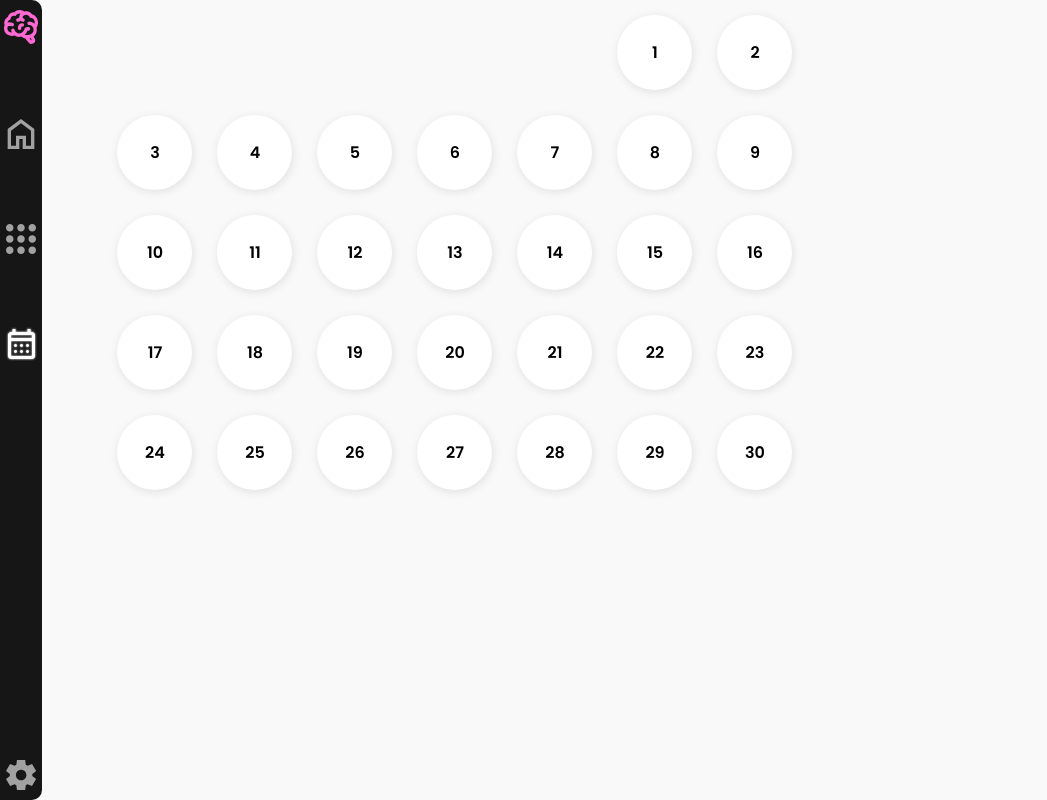
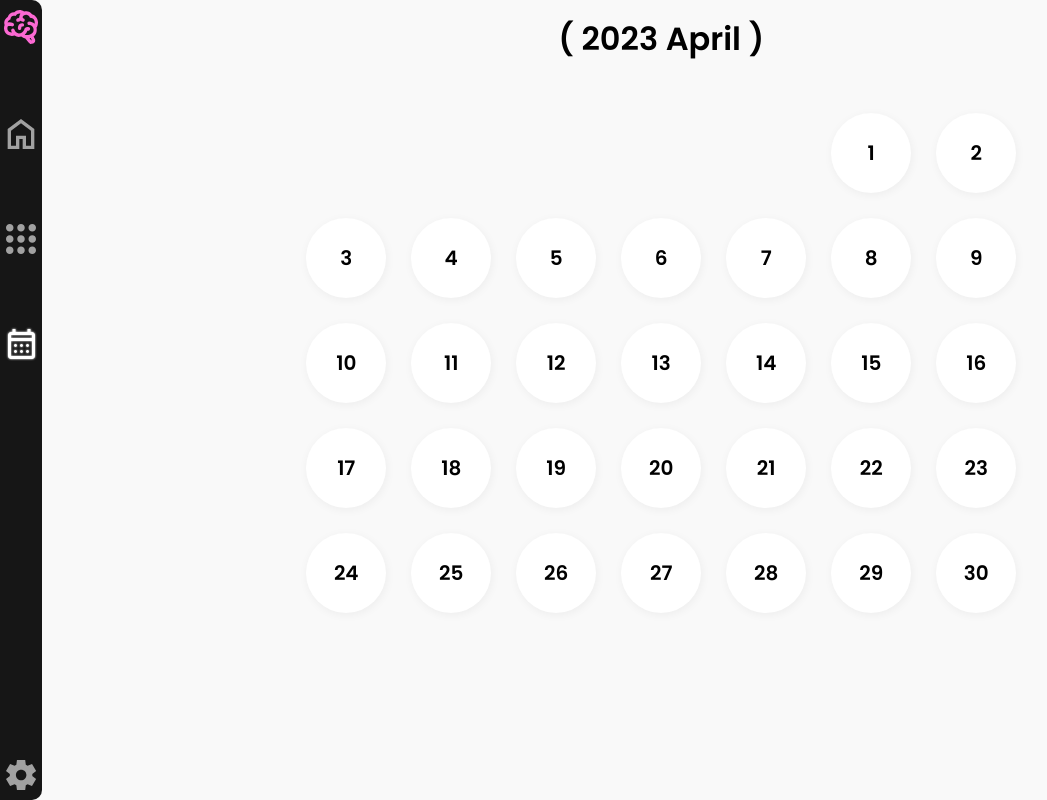
Before and after one commit to ProfVHS/second-mind, a React (Vite) app: page /calendar in a window 1280 px wide. Shown: the whole page, without its empty margins (0-1047 px from the left). Built offline with nearby package versions, Linux system fonts and the light colour scheme.

Commit message:
month and year text

```diff
--- a/src/css/App.css
+++ b/src/css/App.css
@@ -373,14 +373,23 @@ body {
   grid-template-columns: auto;
   gap: 25px;
 }
+.calendar_date {
+  font-size: 32px;
+  margin-bottom: 50px;
+}
 .calendar_day {
   display: flex;
   justify-content: center;
   align-items: center;
-  height: 75px;
-  width: 75px;
+  height: 80px;
+  width: 80px;
+  font-size: 20px;
+  cursor: pointer;
+  -webkit-user-select: none;
+     -moz-user-select: none;
+          user-select: none;
   background: #fff;
-  box-shadow: 1px 2px 10px rgba(0, 0, 0, 0.1);
+  box-shadow: 1px 2px 10px rgba(0, 0, 0, 0.05);
   border-radius: 50%;
 }
 
--- a/src/pages/CalendarPage.tsx
+++ b/src/pages/CalendarPage.tsx
@@ -1,16 +1,25 @@
 import React, { useState } from "react";
 import Navbar from "../components/navbar";
-import { eachDayOfInterval, getDate, getDay, getWeekOfMonth } from "date-fns";
+import {
+  eachDayOfInterval,
+  format,
+  getDate,
+  getDay,
+  getWeekOfMonth,
+} from "date-fns";
 
 const dateNow = new Date();
+
+const daysInMonth = (year: number, month: number) =>
+  new Date(2023, 4, 0).getDate();
 
 export function CalendarPage() {
   const [year, setYear] = useState<number>(dateNow.getFullYear());
   const [month, setMonth] = useState<number>(dateNow.getMonth());
   const [days, setDays] = useState(
     eachDayOfInterval({
-      start: new Date(2023, 3, 1),
-      end: new Date(2023, 3, 30),
+      start: new Date(year, month, 1),
+      end: new Date(year, month, daysInMonth(year, month)),
     })
   );
   //new Date(2023, 4, 0).getDate()
@@ -20,7 +29,10 @@ export function CalendarPage() {
     <>
       <div className="wrapper">
         <Navbar subpage="CALENDAR" />
-        <div className="content">
+        <div className="content" style={{ flexDirection: "column" }}>
+          <span className="calendar_date">
+            ( {year} {format(new Date(year, month, 1), "LLLL")} )
+          </span>
           <div className="calendar">
             {days.map((day, i) => (
               <div
--- a/src/scss/App.scss
+++ b/src/scss/App.scss
@@ -446,16 +446,26 @@ body {
   grid-template-columns: auto;
   gap: 25px;
 
+  &_date {
+    font-size: 32px;
+    margin-bottom: 50px;
+  }
+
   &_day {
     display: flex;
     justify-content: center;
     align-items: center;
 
-    height: 75px;
-    width: 75px;
+    height: 80px;
+    width: 80px;
+
+    font-size: 20px;
+
+    cursor: pointer;
+    user-select: none;
 
     background: #fff;
-    box-shadow: 1px 2px 10px rgba(0, 0, 0, 0.1);
+    box-shadow: 1px 2px 10px rgba(0, 0, 0, 0.05);
 
     border-radius: 50%;
   }
```
Also changed, not shown: 1 other file (tests, documents, lock files or other folders).
